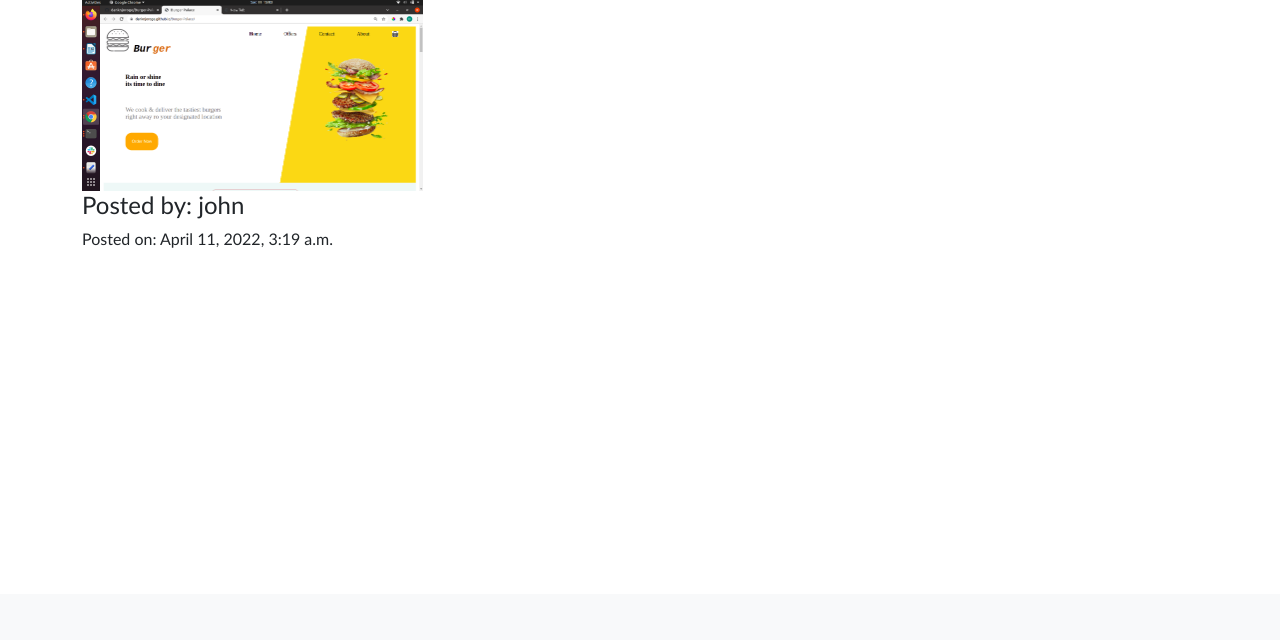
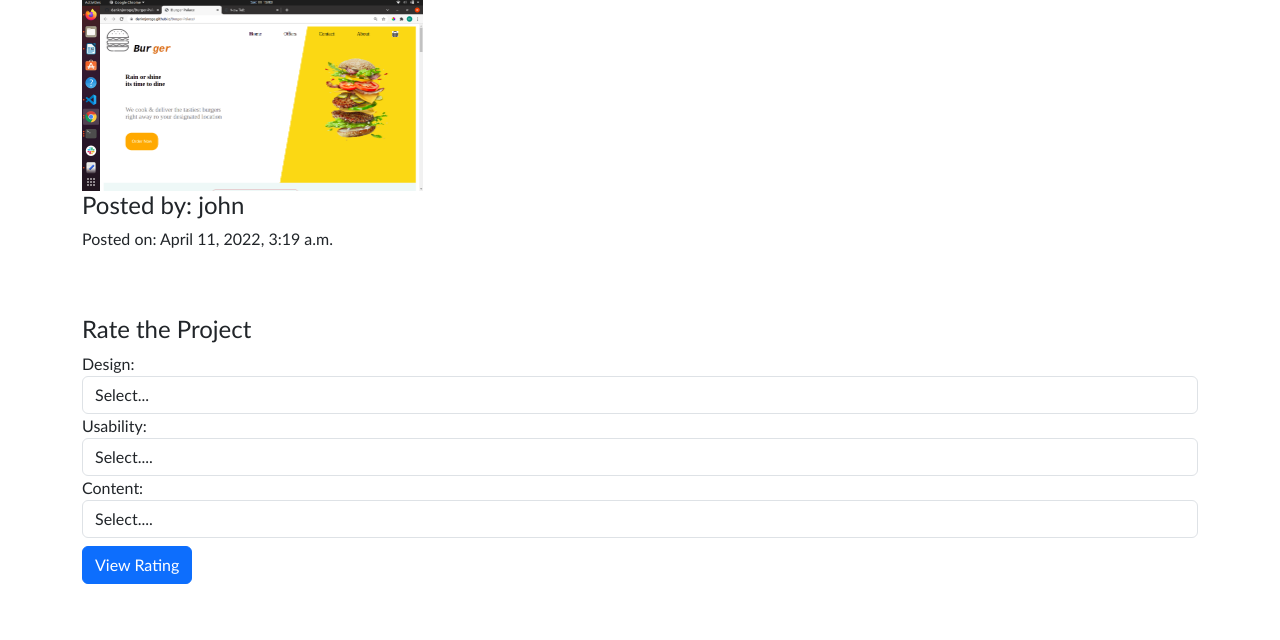
Before and after one commit to danknjoroge/awards, a Django app: page /imagedetails/1 in a window 1280 px wide. Shown: the part 206-846 px from the top of the page. Before the commit the page ends 454 px from the top, so only its background shows below. Run offline with Django 4.2, Linux system fonts and the light colour scheme; a user stored in the database is signed in; data comes from the database, SQL or seed files in the repository; some libraries are stand-ins or nearby versions.

Commit message:
modified one image funtion

```diff
--- a/projects/templates/image.html
+++ b/projects/templates/image.html
@@ -20,6 +20,59 @@
             <h4>Posted by: {{image.posted_by}} </h4>
             <p>Posted on: {{image.date_posted}}</p>
         </div>
+        <form class="my-5">
+            <h4>Rate the Project</h4>
+
+            <div class="form-group">
+              <label for="sel1">Design:</label>
+              <select class="form-control" id="sel1">
+                <option>Select...</option>
+                <option>1</option>
+                <option>2</option>
+                <option>3</option>
+                <option>4</option>
+                <option>5</option>
+                <option>6</option>
+                <option>7</option>
+                <option>8</option>
+                <option>9</option>
+                <option>10</option>
+              </select>
+            </div>
+            <div class="form-group">
+                <label for="sel1">Usability:</label>
+                <select class="form-control" id="sel1">
+                <option>Select....</option>
+                <option>1</option>
+                  <option>2</option>
+                  <option>3</option>
+                  <option>4</option>
+                  <option>5</option>
+                  <option>6</option>
+                  <option>7</option>
+                  <option>8</option>
+                  <option>9</option>
+                  <option>10</option>
+                </select>
+              </div>
+              <div class="form-group">
+                <label for="sel1">Content:</label>
+                <select class="form-control" id="sel1">
+                    <option>Select....</option>
+                <option>1</option>
+                  <option>2</option>
+                  <option>3</option>
+                  <option>4</option>
+                  <option>5</option>
+                  <option>6</option>
+                  <option>7</option>
+                  <option>8</option>
+                  <option>9</option>
+                  <option>10</option>
+                </select>
+              </div>
+              <input type="submit" class="btn my-2 btn-primary"value="View Rating">
+        </form>
 
     </div>
 
--- a/projects/urls.py
+++ b/projects/urls.py
@@ -23,6 +23,7 @@ urlpatterns = [
     path('newProject/', views.newProject, name='newProject'),
     # path('profile/', views.updateProfile, name='profile'),
     path(r'imagedetails/<int:image_id>', views.one_image, name='imagedetails'),
+    path('profile/', views.profile, name='profile'),
     re_path(r'^api/profile/$', views.ProfileList.as_view()),
 ]
 if settings.DEBUG:
--- a/projects/views.py
+++ b/projects/views.py
@@ -67,6 +67,9 @@ def one_image(request, image_id):
 
 
 
+def profile(request):
+    return render(request, 'profile.html')
+
 # @login_required(login_url='/accounts/login/')
 # def updateProfile(request):
 #     # current_user = request.user
```
Also changed, not shown: projects/templates/profile.html (+1 -12 lines).
